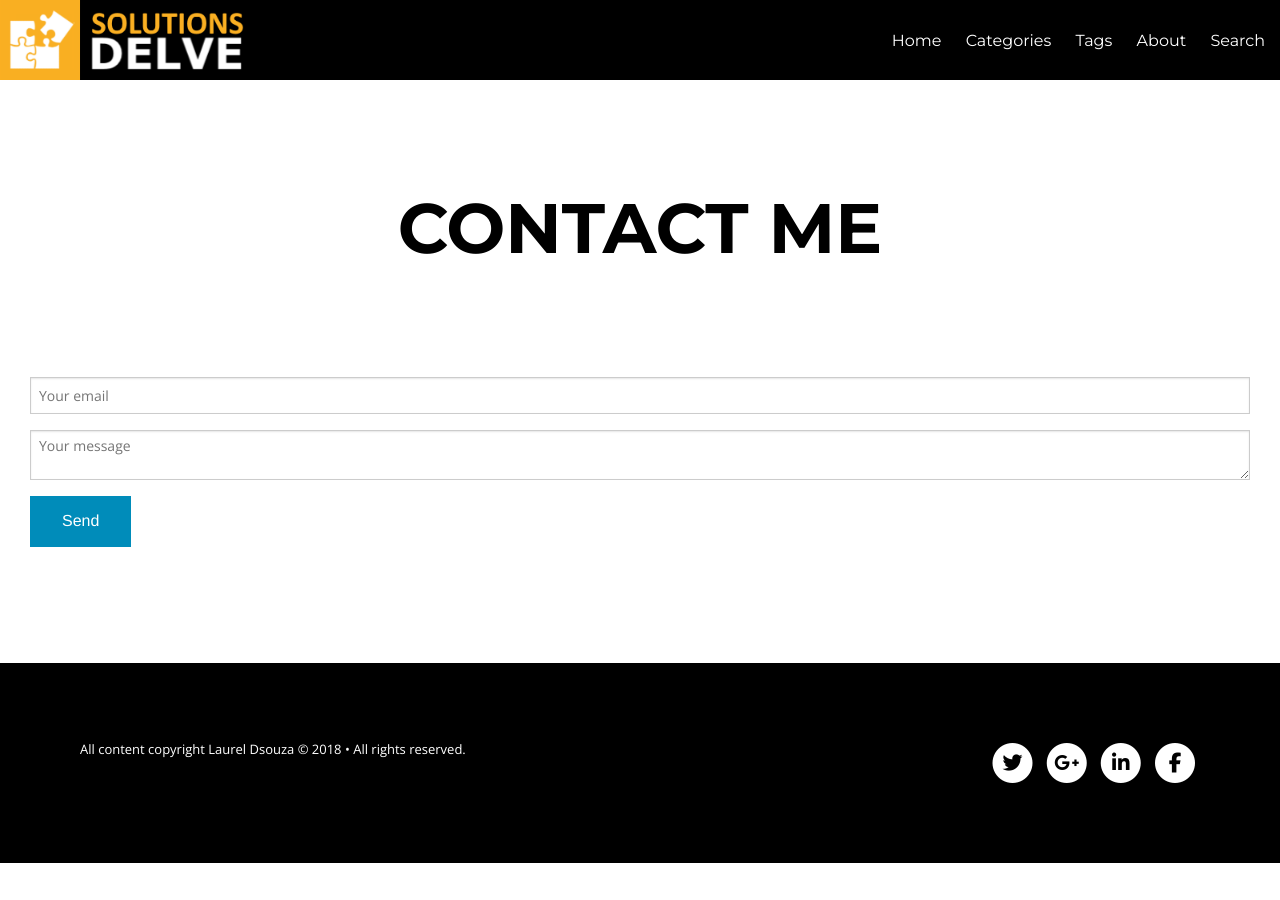
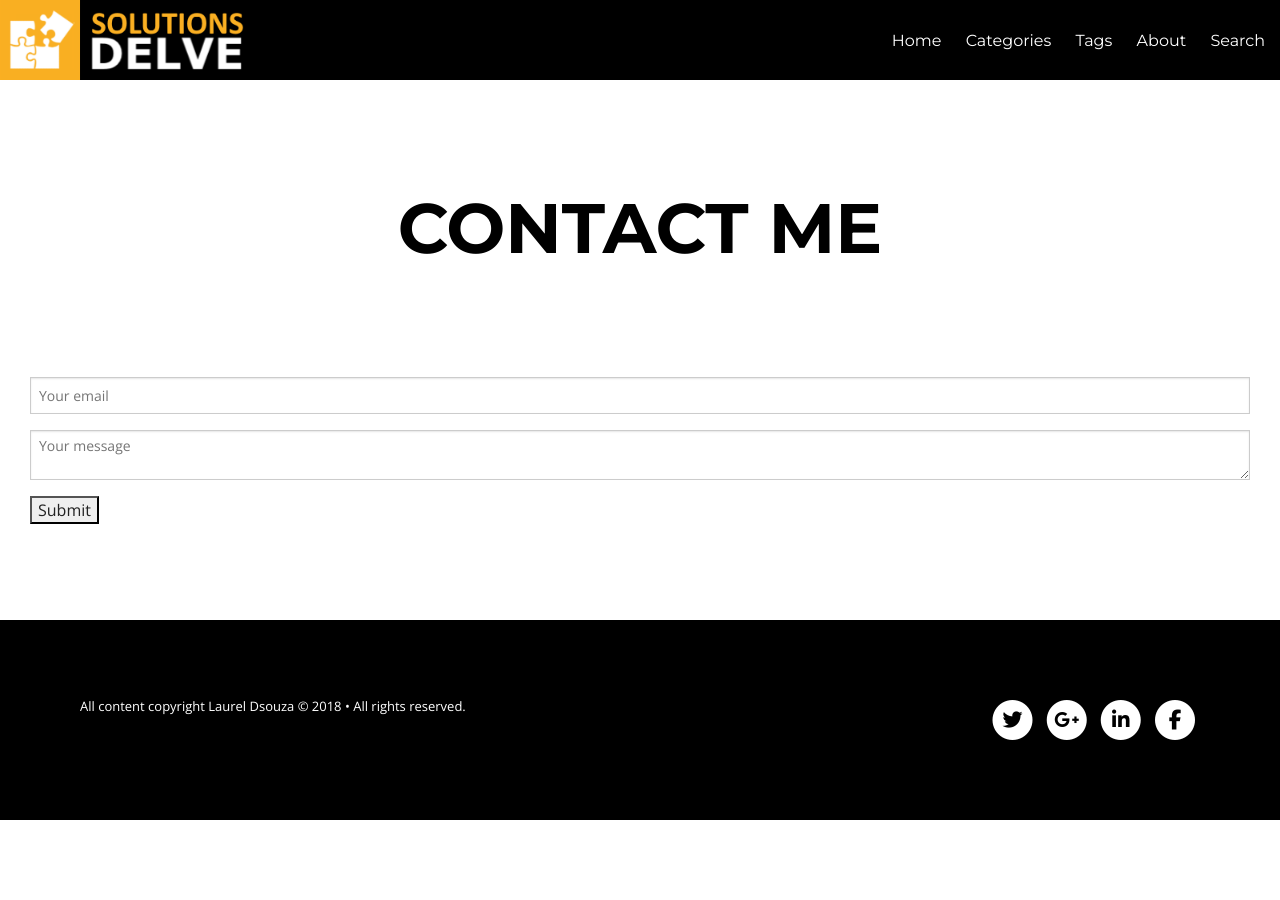
Before and after one commit to ldsouza/ldsouza.github.io, a Jekyll site: the page built from contact.html, in a window 1280 px wide. Built offline with Jekyll 4.4.1, drawn with Linux system fonts in a browser that asks for light colours; nearby versions of some CDN libraries; library files that are not in the unit come from our copies.

Commit message:
Update contact.html

```diff
--- a/contact.html
+++ b/contact.html
@@ -323,5 +323,5 @@ select[multiple].input-lg {
 <form method="POST" action="https://formspree.io/virtua.laurel@gmail.com">
   <input type="email" name="email" placeholder="Your email">
   <textarea name="message" placeholder="Your message"></textarea>
-  <button type="submit">Send</button>
+ <input type="submit" value="Submit">
 </form>
```
